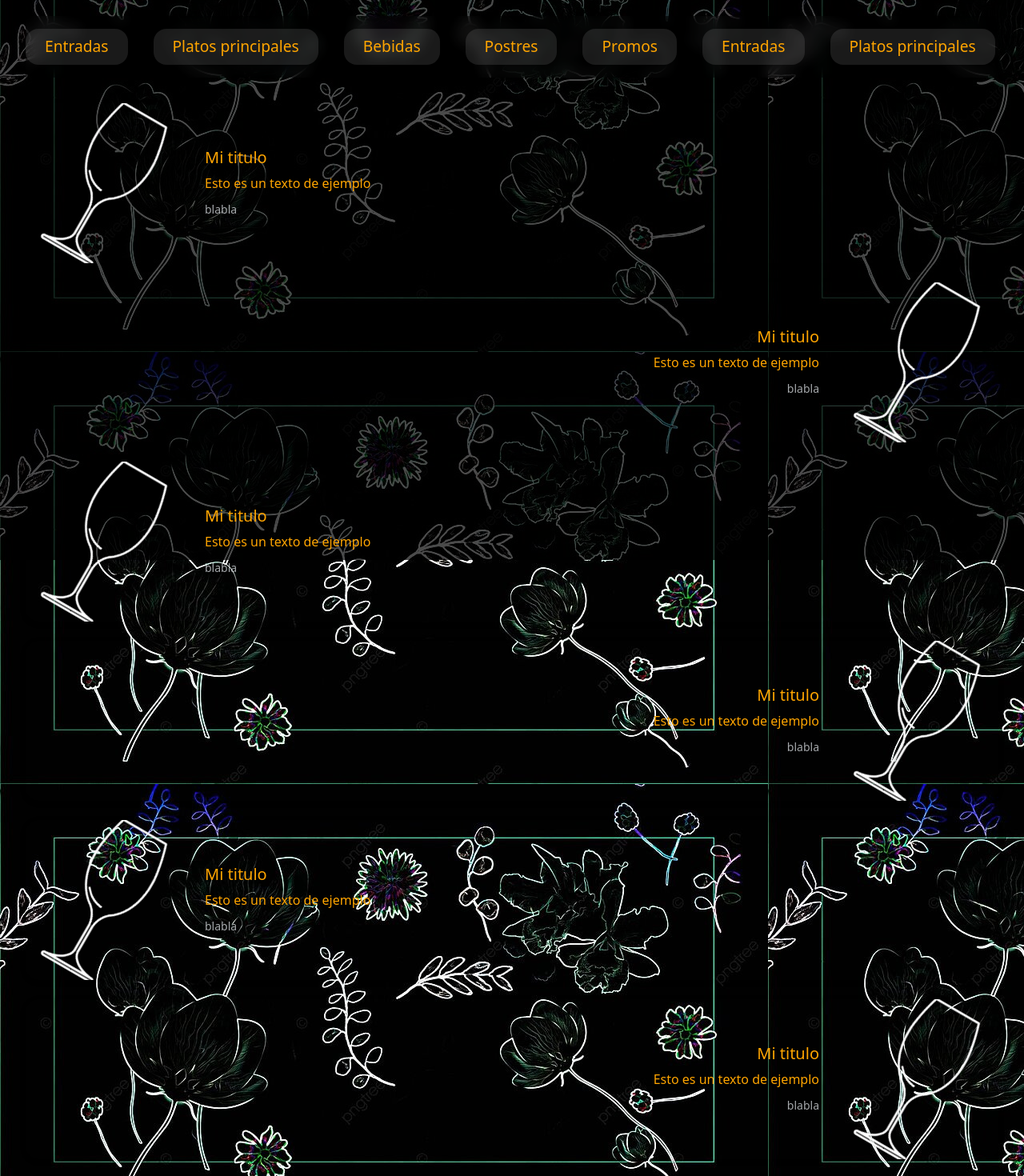
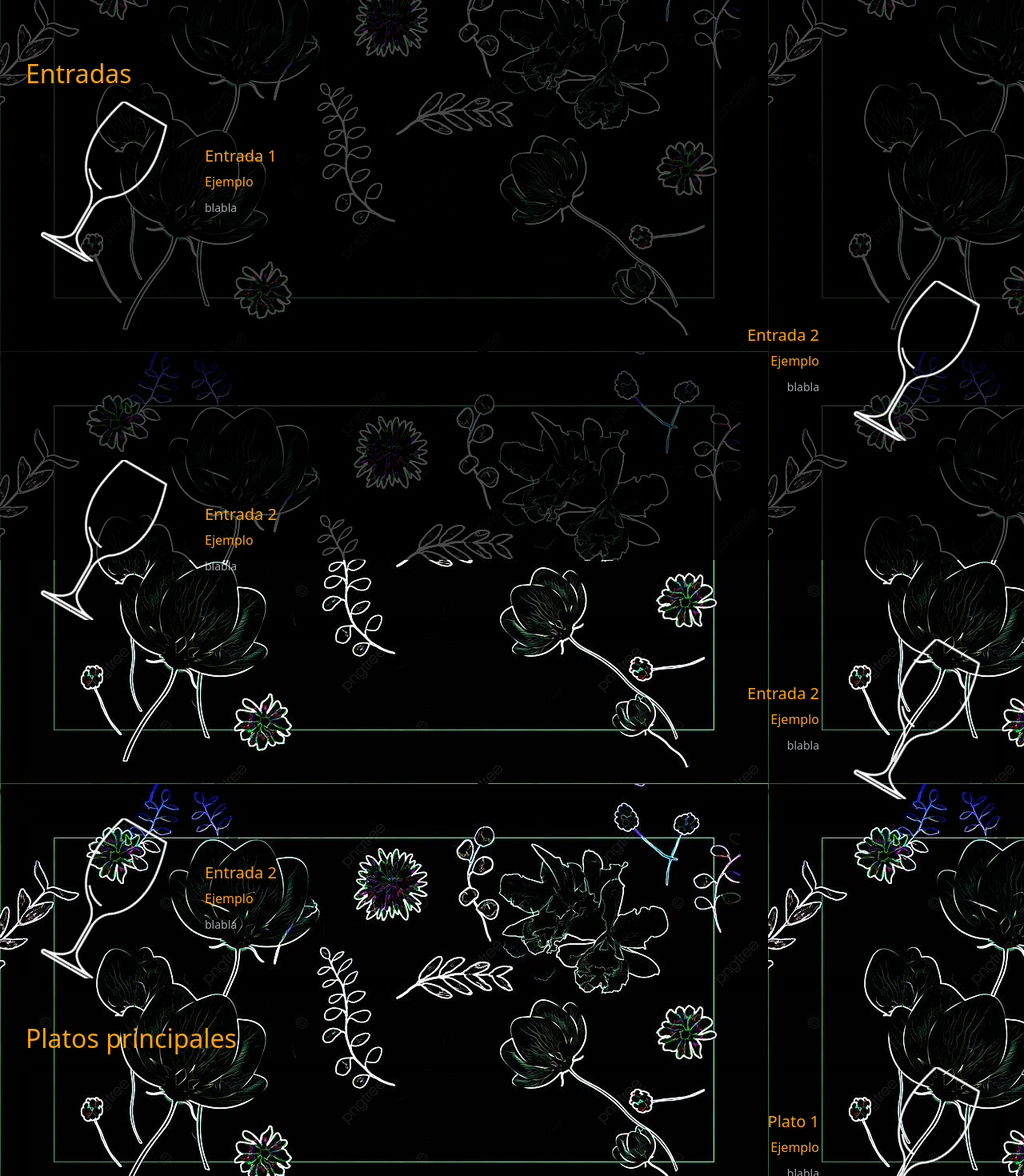
Before and after one commit to leonidesha/bar_goat, a React (Vite) app: page /menu in a window 1280 px wide. Shown: the part 100-1570 px from the top of the page at 80% size. Built offline with nearby package versions, Linux system fonts and the light colour scheme.

Commit message:
actualizando

```diff
--- a/src/components/StackHorizontal.css
+++ b/src/components/StackHorizontal.css
@@ -33,3 +33,7 @@
   background: transparent;
   display: none; /* Chrome, Safari y Opera */
 }
+.stack-horizontal-item.active {
+  background: orange;
+  color: #222;
+}
--- a/src/components/StackHorizontal.tsx
+++ b/src/components/StackHorizontal.tsx
@@ -3,26 +3,41 @@
 
 interface StackHorizontalProps {
   items: string[];
+  activeIndex: number;
+  onSelect: (idx: number) => void;
 }
 
-export default function StackHorizontal({ items }: StackHorizontalProps) {
+export default function StackHorizontal({
+  items,
+  activeIndex,
+  onSelect,
+}: StackHorizontalProps) {
   const containerRef = useRef<HTMLDivElement>(null);
+  const itemRefs = useRef<(HTMLDivElement | null)[]>([]);
 
+  // Scroll horizontal automático al grupo activo
   useEffect(() => {
-    const handleScroll = () => {
-      if (containerRef.current) {
-        // Ajusta la velocidad multiplicando por un factor (ej: 1.5)
-        containerRef.current.scrollLeft = window.scrollY * 1.2;
-      }
-    };
-    window.addEventListener("scroll", handleScroll);
-    return () => window.removeEventListener("scroll", handleScroll);
-  }, []);
+    const el = itemRefs.current[activeIndex];
+    if (el && containerRef.current) {
+      el.scrollIntoView({
+        behavior: "smooth",
+        inline: "center",
+        block: "nearest",
+      });
+    }
+  }, [activeIndex]);
 
   return (
     <div className="stack-horizontal sticky" ref={containerRef}>
       {items.map((item, idx) => (
-        <div className="stack-horizontal-item" key={idx}>
+        <div
+          className={`stack-horizontal-item${
+            activeIndex === idx ? " active" : ""
+          }`}
+          key={idx}
+          ref={(el) => (itemRefs.current[idx] = el)}
+          onClick={() => onSelect(idx)}
+        >
           {item}
         </div>
       ))}
--- a/src/productos.css
+++ b/src/productos.css
@@ -34,9 +34,14 @@
   z-index: 10;
   display: flex;
   flex-direction: column;
-  align-items: center;
+  align-items: stretch;
   justify-content: center;
   padding: 2rem;
   border-radius: 1rem;
   color: orange;
 }
+.main > div {
+  min-height: 100vh;
+  justify-content: center;
+  align-items: stretch; /* Asegura que las CardMenu ocupen todo el ancho */
+}
--- a/src/productos.tsx
+++ b/src/productos.tsx
@@ -1,99 +1,195 @@
+import { useRef, useState, useEffect } from "react";
+import StackHorizontal from "./components/StackHorizontal";
 import CardMenu from "./components/CardMenu";
-import StackHorizontal from "./components/StackHorizontal";
 import bg2 from "./assets/img/copa.png";
+import "./productos.css";
 
-import "./productos.css";
+const grupos = [
+  {
+    tipo: "Entradas",
+    cards: [
+      {
+        id: "card1",
+        title: "Entrada 1",
+        text: "Ejemplo",
+        extra: "blabla",
+        imageSrc: bg2,
+        reverse: false,
+      },
+      {
+        id: "card2",
+        title: "Entrada 2",
+        text: "Ejemplo",
+        extra: "blabla",
+        imageSrc: bg2,
+        reverse: true,
+      },
+      {
+        id: "card2",
+        title: "Entrada 2",
+        text: "Ejemplo",
+        extra: "blabla",
+        imageSrc: bg2,
+        reverse: false,
+      },
+      {
+        id: "card2",
+        title: "Entrada 2",
+        text: "Ejemplo",
+        extra: "blabla",
+        imageSrc: bg2,
+        reverse: true,
+      },
+      {
+        id: "card2",
+        title: "Entrada 2",
+        text: "Ejemplo",
+        extra: "blabla",
+        imageSrc: bg2,
+        reverse: false,
+      },
+    ],
+  },
+  {
+    tipo: "Platos principales",
+    cards: [
+      {
+        id: "card3",
+        title: "Plato 1",
+        text: "Ejemplo",
+        extra: "blabla",
+        imageSrc: bg2,
+        reverse: true,
+      },
+      {
+        id: "card4",
+        title: "Plato 2",
+        text: "Ejemplo",
+        extra: "blabla",
+        imageSrc: bg2,
+        reverse: false,
+      },
+      {
+        id: "card4",
+        title: "Plato 2",
+        text: "Ejemplo",
+        extra: "blabla",
+        imageSrc: bg2,
+        reverse: true,
+      },
+      {
+        id: "card4",
+        title: "Plato 2",
+        text: "Ejemplo",
+        extra: "blabla",
+        imageSrc: bg2,
+        reverse: false,
+      },
+      {
+        id: "card4",
+        title: "Plato 2",
+        text: "Ejemplo",
+        extra: "blabla",
+        imageSrc: bg2,
+        reverse: true,
+      },
+    ],
+  },
+  {
+    tipo: "Platos secundarios",
+    cards: [
+      {
+        id: "card3",
+        title: "Plato 1",
+        text: "Ejemplo",
+        extra: "blabla",
+        imageSrc: bg2,
+        reverse: false,
+      },
+      {
+        id: "card4",
+        title: "Plato 2",
+        text: "Ejemplo",
+        extra: "blabla",
+        imageSrc: bg2,
+        reverse: true,
+      },
+      {
+        id: "card4",
+        title: "Plato 2",
+        text: "Ejemplo",
+        extra: "blabla",
+        imageSrc: bg2,
+        reverse: false,
+      },
+      {
+        id: "card4",
+        title: "Plato 2",
+        text: "Ejemplo",
+        extra: "blabla",
+        imageSrc: bg2,
+        reverse: true,
+      },
+      {
+        id: "card4",
+        title: "Plato 2",
+        text: "Ejemplo",
+        extra: "blabla",
+        imageSrc: bg2,
+        reverse: false,
+      },
+    ],
+  },
+  // ...otros grupos
+];
+
 export default function Productos() {
+  const [activeGroup, setActiveGroup] = useState(0);
+  const groupRefs = useRef<(HTMLDivElement | null)[]>([]);
+
+  // Scrollspy: detecta el grupo visible al hacer scroll
+  useEffect(() => {
+    const onScroll = () => {
+      let found = 0;
+      for (let i = 0; i < grupos.length; i++) {
+        const ref = groupRefs.current[i];
+        if (ref) {
+          const rect = ref.getBoundingClientRect();
+          if (rect.top < 120) found = i;
+        }
+      }
+      setActiveGroup(found);
+    };
+    window.addEventListener("scroll", onScroll);
+    return () => window.removeEventListener("scroll", onScroll);
+  }, []);
+
+  // Al hacer click en la barra, scroll al grupo
+  const handleSelect = (idx: number) => {
+    const ref = groupRefs.current[idx];
+    if (ref) {
+      ref.scrollIntoView({ behavior: "smooth", block: "start" });
+    }
+  };
+
   return (
     <div className="menu-bg">
+      <StackHorizontal
+        items={grupos.map((g) => g.tipo)}
+        activeIndex={activeGroup}
+        onSelect={handleSelect}
+      />
       <div className="main">
-        <h1 className="title" style={{ margin: "20px" }}>
-          Menú
-        </h1>
-        <StackHorizontal
-          items={[
-            "Entradas",
-            "Platos principales",
-            "Bebidas",
-            "Postres",
-            "Promos",
-            "Entradas",
-            "Platos principales",
-            "Bebidas",
-            "Postres",
-            "Promos",
-            "Entradas",
-            "Platos principales",
-            "Bebidas",
-            "Postres",
-            "Promos",
-            "Entradas",
-          ]}
-        />
-        <CardMenu
-          id="card1"
-          title="Mi titulo"
-          text="Esto es un texto de ejemplo"
-          extra="blabla"
-          imageSrc={bg2}
-          reverse={false}
-        />
-        <CardMenu
-          id="card2"
-          title="Mi titulo"
-          text="Esto es un texto de ejemplo"
-          extra="blabla"
-          imageSrc={bg2}
-          reverse={true}
-        />
-        <CardMenu
-          id="card3"
-          title="Mi titulo"
-          text="Esto es un texto de ejemplo"
-          extra="blabla"
-          imageSrc={bg2}
-          reverse={false}
-        />
-        <CardMenu
-          id="card4"
-          title="Mi titulo"
-          text="Esto es un texto de ejemplo"
-          extra="blabla"
-          imageSrc={bg2}
-          reverse={true}
-        />
-        <CardMenu
-          id="card5"
-          title="Mi titulo"
-          text="Esto es un texto de ejemplo"
-          extra="blabla"
-          imageSrc={bg2}
-          reverse={false}
-        />
-        <CardMenu
-          id="card6"
-          title="Mi titulo"
-          text="Esto es un texto de ejemplo"
-          extra="blabla"
-          imageSrc={bg2}
-          reverse={true}
-        />
-        <CardMenu
-          id="card7"
-          title="Mi titulo"
-          text="Esto es un texto de ejemplo"
-          extra="blabla"
-          imageSrc={bg2}
-          reverse={false}
-        />
-        <CardMenu
-          id="card8"
-          title="Mi titulo"
-          text="Esto es un texto de ejemplo"
-          extra="blabla"
-          imageSrc={bg2}
-          reverse={true}
-        />
+        {grupos.map((grupo, idx) => (
+          <div key={grupo.tipo} ref={(el) => (groupRefs.current[idx] = el)}>
+            <h2 style={{ color: "orange", margin: "2rem 0 1rem" }}>
+              {grupo.tipo}
+            </h2>
+            {grupo.cards.map((card) => (
+              <CardMenu key={card.id} {...card} />
+            ))}
+          </div>
+        ))}
       </div>
     </div>
   );
```
